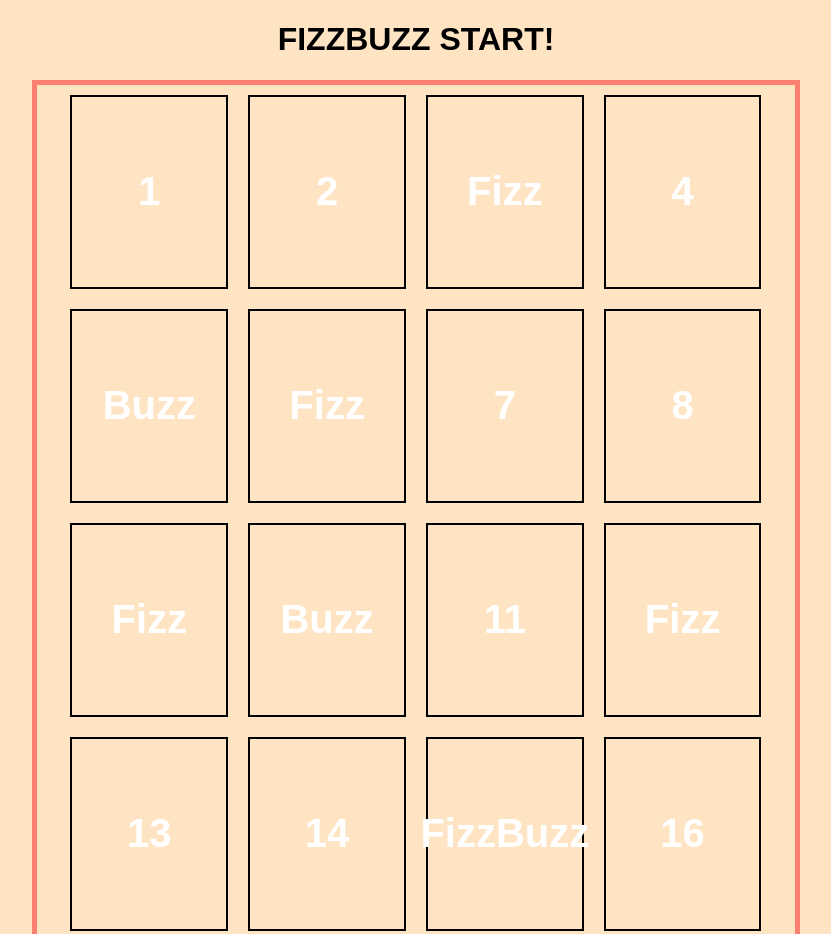
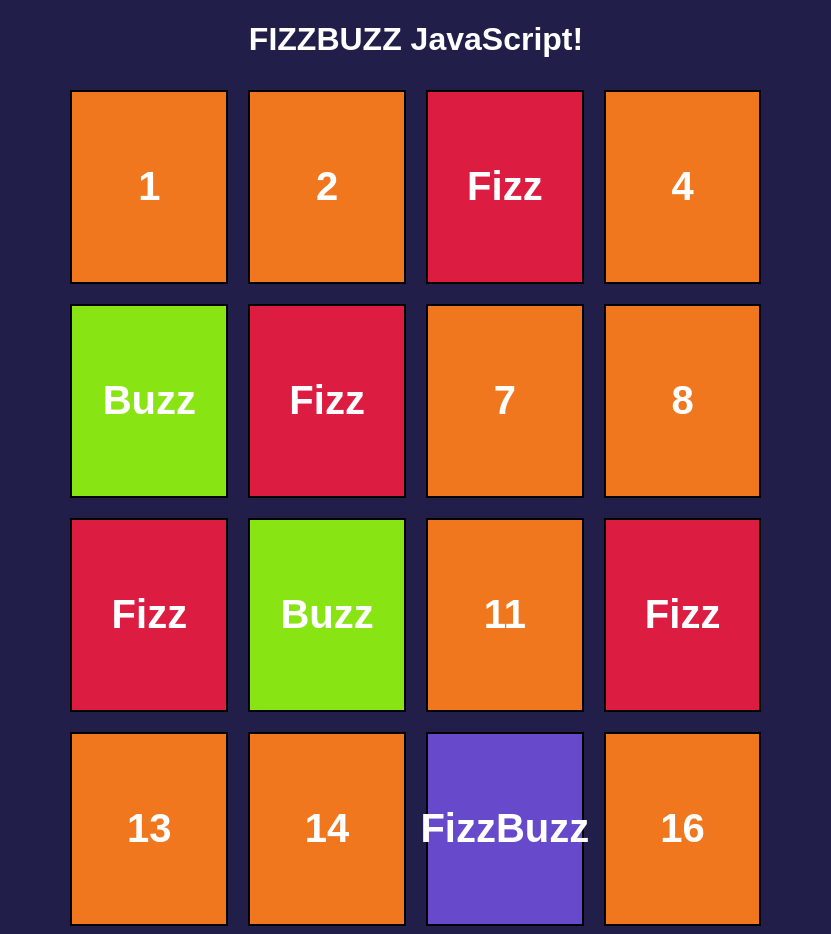
Before and after one commit to Vegadrone/js-fizzbuzz, a plain HTML site: page index.html in a window 1280 px wide. Shown: the top 934 px of the page, without its empty margins (224-1055 px from the left). Drawn offline with Linux system fonts and the light colour scheme.

Commit message:
Update: Add color to boxes. Exercise complete.

```diff
--- a/CSS/style.css
+++ b/CSS/style.css
@@ -1,5 +1,5 @@
 body {
-    background-color: bisque;
+    background-color: rgb(33, 30, 74);
     font-family: sans-serif;
 }
 
@@ -18,15 +18,31 @@ body {
 #box-wrapper {
     width: 60%;
     margin: 0 auto;
-    border: 5px solid salmon;
 }
-.text-center {
+.text-center-white {
     text-align: center;
+    color:white;
 }
 
 .flex {
     display: flex;
     flex-wrap: wrap;
+}
+
+.color-fizz {
+    background-color: rgb(221, 28, 66);
+}
+
+.color-buzz {
+    background-color: rgb(137, 228, 19);
+}
+
+.color-fizzbuzz {
+    background-color: rgb(102, 74, 203);
+}
+
+.base-color {
+    background-color: rgb(241, 119, 31);
 }
 
 .ms_box {
--- a/JS/script.js
+++ b/JS/script.js
@@ -22,22 +22,26 @@ for (let i = 1; i <= 100; i++) {
     const buzzNumbers = i % 5;
     // console.log(buzzNumbers)
     let message;
+    let boxElements = document.createElement('div');
+    boxWrapper.append(boxElements);
 
     if (fizzNumbers == 0 && buzzNumbers == 0){
         message = "FizzBuzz";
+        boxElements.classList.add ("color-fizzbuzz");
     } else if (fizzNumbers == 0) {
         message = "Fizz";
+        boxElements.classList.add("color-fizz");
     } else if (buzzNumbers == 0){
         message = "Buzz";
+        boxElements.classList.add("color-buzz");
     } else {
         message = i;
+        boxElements.classList.add("base-color");
     }
     console.log (message);
 
-    const boxElements = document.createElement ('div');
-    boxWrapper.append (boxElements) ;
     const boxContent = document.createTextNode (message);
     boxElements.appendChild (boxContent);
-    boxElements.classList.add ("ms_box", "p-2", "flex", "align-center", "justify-center")
+    boxElements.classList.add ("ms_box", "p-2", "flex", "align-center", "justify-center");
 
 };
--- a/index.html
+++ b/index.html
@@ -8,7 +8,7 @@
     <title>FizzBuzz</title>
 </head>
 <body>
-    <h1 class="text-center">FIZZBUZZ START!</h1>
+    <h1 class="text-center-white">FIZZBUZZ JavaScript!</h1>
     <div class="container flex justify-center" id="box-wrapper">
 
     </div>
```
